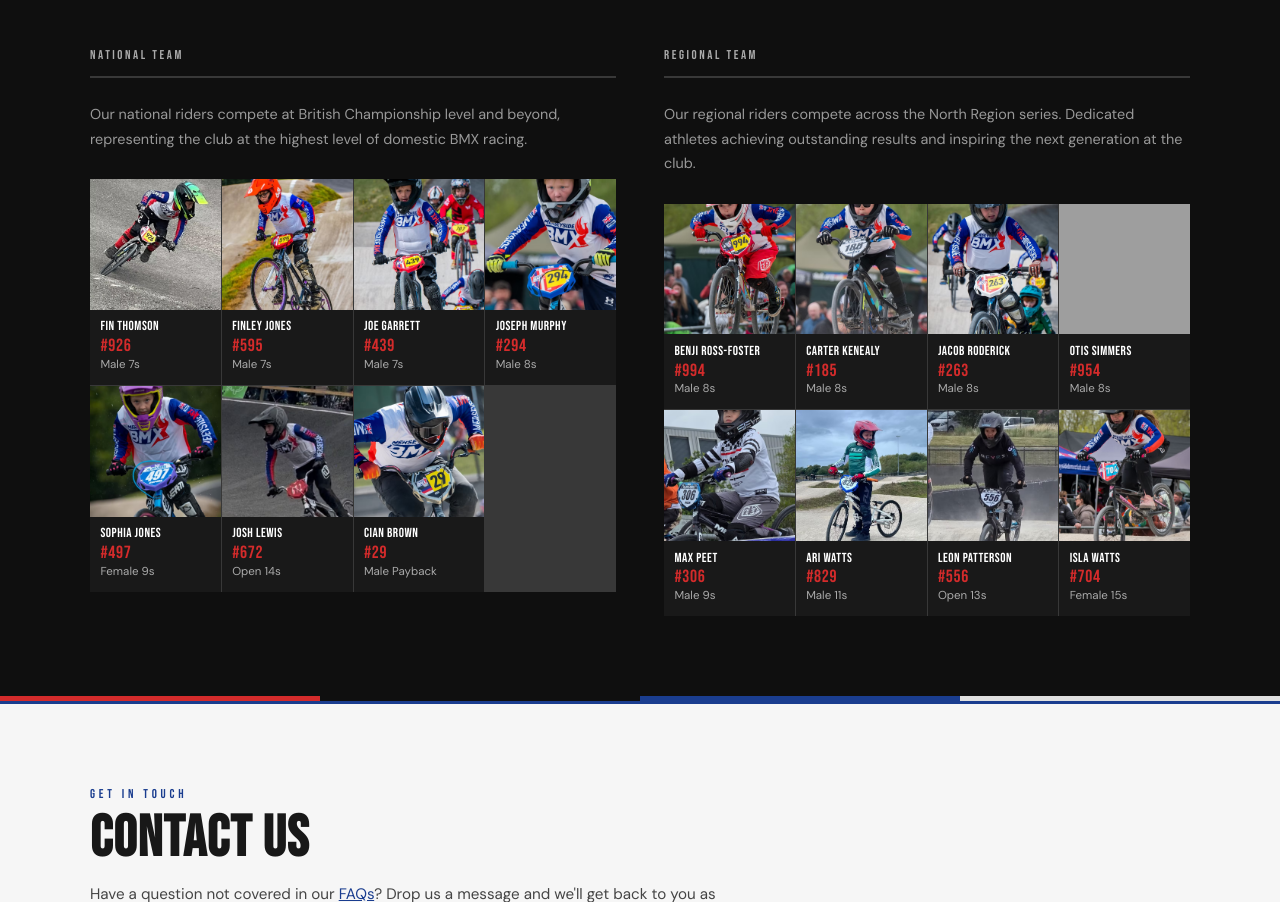
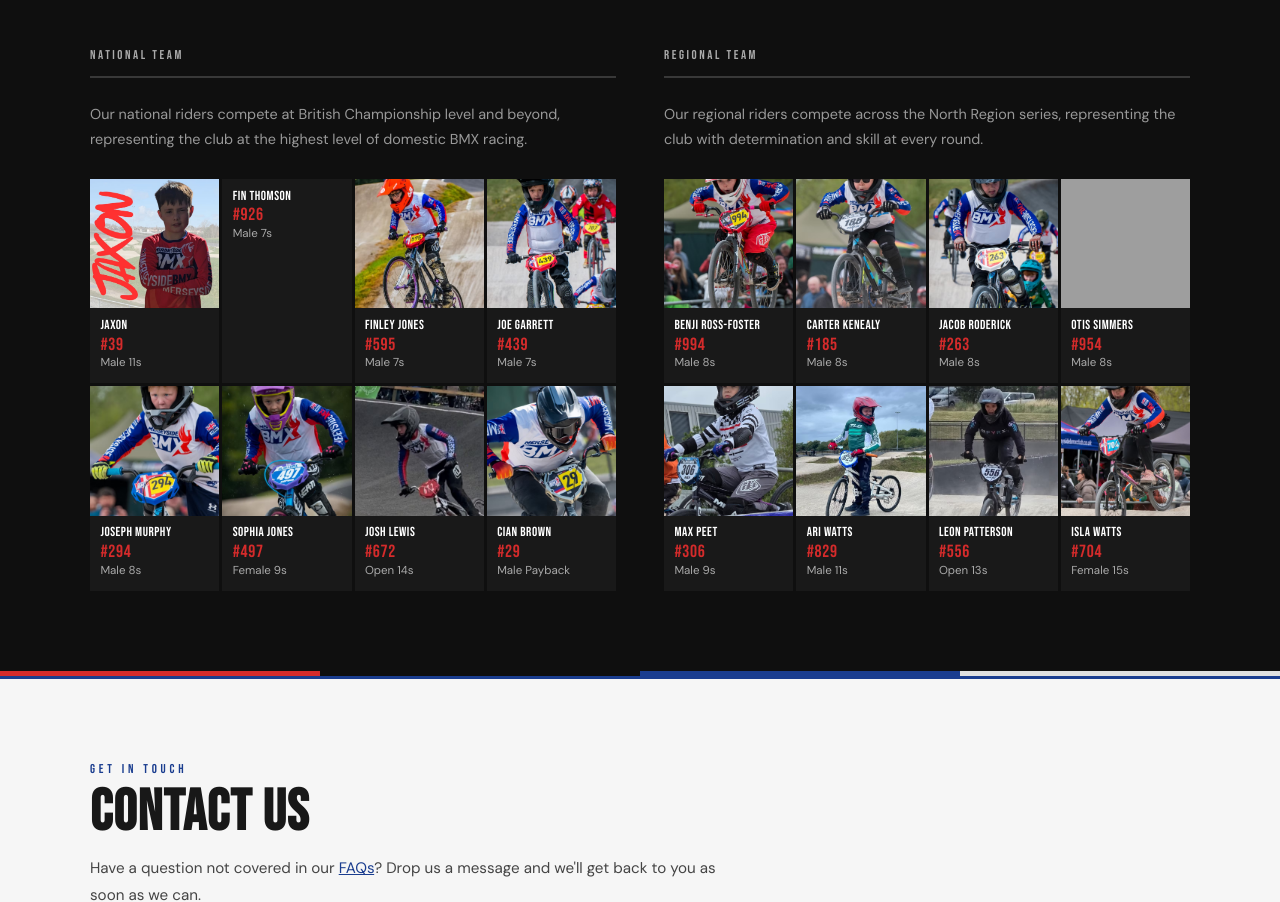
Before and after one commit to andysimmers-maker/merseyside-bmx-website, a plain HTML site: page index.html in a window 1280 px wide. Shown: the part 6241-7143 px from the top of the page. Drawn offline with Linux system fonts and the light colour scheme; grey boxes are pictures that could not be loaded.

Commit message:
Add files via upload

```diff
--- a/index.html
+++ b/index.html
@@ -213,7 +213,7 @@
     .riders-col-title { font-family: var(--fd); font-size: 0.8rem; letter-spacing: 0.2em; padding-bottom: 0.6rem; border-bottom: 2px solid var(--border); margin-bottom: 1.5rem; color: var(--muted); }
     .riders-intro { font-size: 0.9rem; color: #999; margin-bottom: 1.75rem; line-height: 1.7; }
     /* Card grid */
-    .rider-cards { display: grid; grid-template-columns: repeat(auto-fill, minmax(110px, 1fr)); gap: 1px; background: var(--border); }
+    .rider-cards { display: grid; grid-template-columns: repeat(auto-fill, minmax(110px, 1fr)); gap: 3px; background: var(--black); }
     .rider-card { background: var(--dark); display: flex; flex-direction: column; transition: background 0.2s; }
     .rider-card:hover { background: var(--mid); }
     .rider-photo { width: 100%; aspect-ratio: 1/1; overflow: hidden; flex-shrink: 0; }
@@ -602,7 +602,15 @@
           <div class="rider-cards">
 
             <div class="rider-card">
-              <div class="rider-photo"><img src="fin_thomson_926_male7s_NRT.avif" alt="Fin Thomson" /></div>
+              <div class="rider-photo"><img src="rider_jaxon.jpg" alt="Jaxon" /></div>
+              <div class="rider-meta">
+                <div class="rider-name">Jaxon</div>
+                <div class="rider-number">#39</div>
+                <div class="rider-category">Male 11s</div>
+              </div>
+            </div>
+
+            <div class="rider-card">
               <div class="rider-meta">
                 <div class="rider-name">Fin Thomson</div>
                 <div class="rider-number">#926</div>
@@ -670,7 +678,7 @@
         <!-- REGIONAL TEAM -->
         <div class="reveal">
           <div class="riders-col-title">Regional Team</div>
-          <p class="riders-intro">Our regional riders compete across the North Region series. Dedicated athletes achieving outstanding results and inspiring the next generation at the club.</p>
+          <p class="riders-intro">Our regional riders compete across the North Region series, representing the club with determination and skill at every round.</p>
           <div class="rider-cards">
 
             <div class="rider-card">
```
